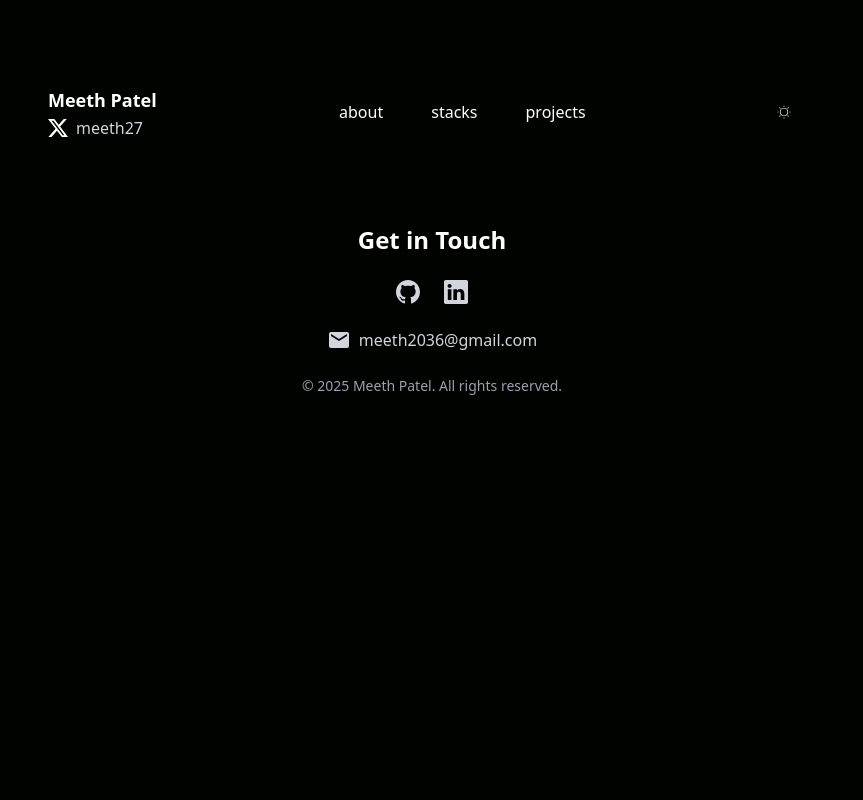
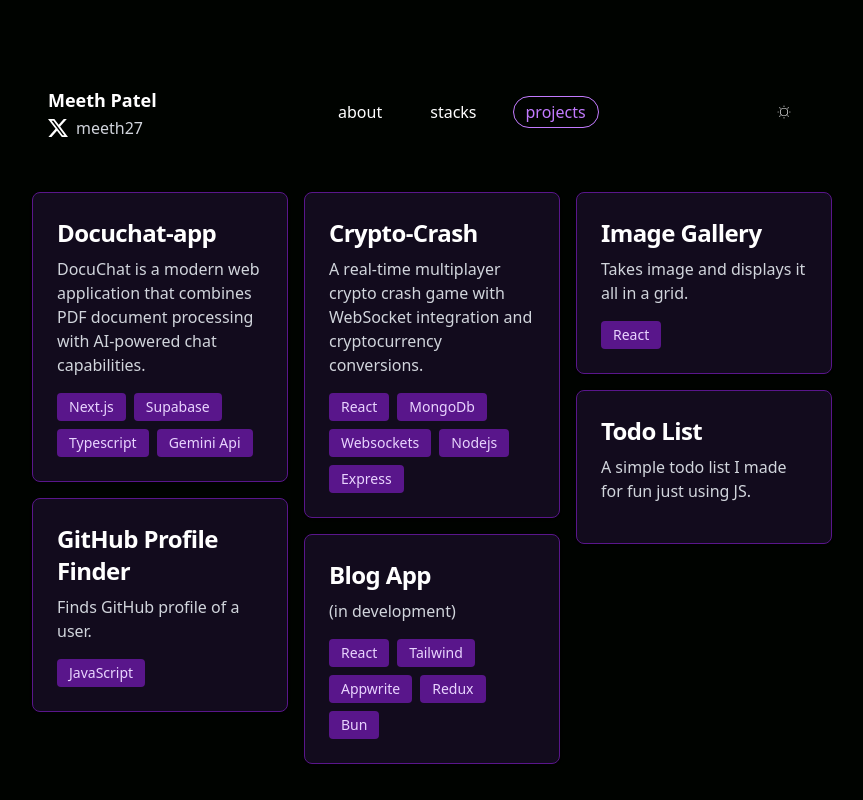
Before and after one commit to meethp20/portfolio, a React (Vite) app: page /pro1 in a window 1280 px wide. Shown: the top 800 px of the page, without its empty margins (208-1071 px from the left). Built offline with nearby package versions, Linux system fonts and the light colour scheme.

Commit message:
fixed my looking issues

```diff
--- a/package.json
+++ b/package.json
@@ -14,6 +14,7 @@
     "react": "^19.0.0",
     "react-dom": "^19.0.0",
     "react-icons": "^5.5.0",
+    "react-masonry-css": "^1.0.16",
     "react-router-dom": "^7.3.0",
     "tailwindcss": "^4.0.10"
   },
@@ -26,6 +27,6 @@
     "eslint-plugin-react-hooks": "^5.1.0",
     "eslint-plugin-react-refresh": "^0.4.19",
     "globals": "^15.15.0",
-    "vite": "^6.2.0"
+    "vite": "^6.3.5"
   }
 }
--- a/src/App.jsx
+++ b/src/App.jsx
@@ -1,10 +1,7 @@
-import { useState } from 'react'
-import reactLogo from './assets/react.svg'
-import viteLogo from '/vite.svg'
 import './App.css'
 import Navbar from './components/Navbar'
 import Hero from './components/Hero'
-import Projects from './components/Projects'
+import Pro1 from './components/Pro1'
 import { ThemeProvider, useTheme } from './context/ThemeContext'
 import Stacks from './components/Stacks'
 import Contacts from './components/Contacts'
@@ -20,7 +17,7 @@ function AppContent() {
         <main className="pt-8 flex-grow">
           <Routes>
             <Route path="/" element={<Hero />} />
-            <Route path="/projects" element={<Projects />} />
+            <Route path="/pro1" element={<Pro1 />} />
             <Route path="/stacks" element={<Stacks />} />
           </Routes>
         </main>
--- /dev/null
+++ b/src/components/Card.jsx
@@ -0,0 +1,40 @@
+import Stack from "./Stack";
+import { useTheme } from "../context/ThemeContext";
+export default function Card({link, description, spanStack, appName}) {
+    const {theme} = useTheme()
+  return (
+
+    <div className="rounded-lg mb-4 w-full break-inside-avoid">
+      <a
+        href={link}
+        target="_blank"
+        className={`block p-6 ${
+          theme === "dark"
+            ? "bg-[#120B1D] border-purple-900"
+            : "bg-gray-100 border-gray-200"
+        } border rounded-lg shadow hover:bg-opacity-80 hover:scale-105 transition-all duration-300`}
+      >
+        <h5
+          className={`mb-2 text-2xl font-bold tracking-tight ${
+            theme === "dark" ? "text-white" : "text-gray-900"
+          }`}
+        >
+         {appName}
+        </h5>
+        <p
+          className={`font-normal ${
+            theme === "dark" ? "text-gray-300" : "text-gray-600"
+          }`}
+        >
+          {" "}
+          {description}{" "}
+        </p>
+        <div className="mt-4 flex-wrap gap-2">
+          <Stack stack={spanStack} />
+        </div>
+      </a>
+
+
+    </div>
+  );
+}
--- a/src/components/Navbar.jsx
+++ b/src/components/Navbar.jsx
@@ -76,7 +76,7 @@ function Navbar() {
                 </li>
                 <li>
                     <NavLink
-                        to="/projects"
+                        to="/pro1"
                         className={({ isActive }) =>
                             `px-3 py-1 rounded-full transition-all ${theme === 'dark'
                                 ? isActive
@@ -145,7 +145,7 @@ function Navbar() {
                     </li>
                     <li className={`p-5 border-b ${theme === 'dark' ? 'border-gray-700' : 'border-gray-200'}`}>
                         <NavLink
-                            to="/projects"
+                            to="/pro1"
                             className={({ isActive }) =>
                                 `px-3 py-1 rounded-full transition-all ${theme === 'dark'
                                     ? isActive
--- /dev/null
+++ b/src/components/Pro1.jsx
@@ -0,0 +1,71 @@
+import Masonry from "react-masonry-css";
+import Card from "./Card";
+
+export default function Pro1() {
+  const breakpointColumnsObj = {
+    default: 3,
+    1024: 3,
+    768: 2,
+    500: 1,
+  };
+
+  const projects = [
+    {
+      link: "https://github.com/meethp20/docuchat-app",
+      appName: "Docuchat-app",
+      description:
+        "DocuChat is a modern web application that combines PDF document processing with AI-powered chat capabilities.",
+      spanStack: ["Next.js", "Supabase", "Typescript", "Gemini Api"],
+    },
+    {
+      link: "https://github.com/meethp20/Crypto-Crash",
+      appName: "Crypto-Crash",
+      description:
+        "A real-time multiplayer crypto crash game with WebSocket integration and cryptocurrency conversions.",
+      spanStack: ["React", "MongoDb", "Websockets", "Nodejs", "Express"],
+    },
+    {
+      link: "https://image-gallery-eosin-seven.vercel.app/",
+      appName: "Image Gallery",
+      description: "Takes image and displays it all in a grid.",
+      spanStack: ["React"],
+    },
+    {
+      link: "https://github-profiles-blue.vercel.app/",
+      appName: "GitHub Profile Finder",
+      description: "Finds GitHub profile of a user.",
+      spanStack: ["JavaScript"], // Note: fix typo 'Javasript' from original
+    },
+    {
+      link: "#",
+      appName: "Blog App",
+      description: "(in development)",
+      spanStack: ["React", "Tailwind", "Appwrite", "Redux", "Bun"],
+    },
+    {
+      link: "https://todo-list-ruddy-alpha-51.vercel.app/",
+      appName: "Todo List",
+      description: "A simple todo list I made for fun just using JS.",
+      spanStack: [], // No stack mentioned in original
+    },
+  ];
+
+  return (
+    <Masonry
+      breakpointCols={breakpointColumnsObj}
+      className="my-masonry-grid"
+      columnClassName="my-masonry-grid_column"
+
+    >
+      {projects.map((project, idx) => (
+        <Card
+          key={idx}
+          link={project.link}
+          appName={project.appName}
+          description={project.description}
+          spanStack={project.spanStack}
+        />
+      ))}
+    </Masonry>
+  );
+}
--- a/src/components/Projects.jsx
+++ b/src/components/Projects.jsx
@@ -12,7 +12,7 @@ function Projects() {
                  <a href="https://github.com/meethp20/docuchat-app" target='_blank' className={`block p-6 ${theme === 'dark' ? 'bg-[#120B1D] border-purple-900' : 'bg-gray-100 border-gray-200'} border rounded-lg shadow hover:bg-opacity-80 hover:scale-105 transition-all duration-300`}>
                     <h5 className={`mb-2 text-2xl font-bold tracking-tight ${theme === 'dark' ? 'text-white' : 'text-gray-900'}`}>Docuchat-app</h5>
                     <p className={`font-normal ${theme === 'dark' ? 'text-gray-300' : 'text-gray-600'}`}>
-DocuChat is a modern web application that combines PDF document processing with AI-powered chat capabilities.</p>
+  DocuChat is a modern web application that combines PDF document processing with AI-powered chat capabilities.</p>
                     <div className="mt-4 flex-wrap gap-2">
                         <span className="px-3 py-1 text-sm bg-purple-900 text-purple-200 rounded whitespace-nowrap">Next.js</span>
                         <span className="px-3 py-1 text-sm bg-purple-900 text-purple-200 rounded whitespace-nowrap">Supabase</span>
--- /dev/null
+++ b/src/components/Stack.jsx
@@ -0,0 +1,15 @@
+export default function Stack({ stack }) {
+  return (
+    <div className="flex flex-wrap gap-2">
+      {stack.map((name,id) => {
+        return (
+          <span
+          key={id}
+          className="px-3 py-1 text-sm bg-purple-900 text-purple-200 rounded whitespace-nowrap">
+            {name}
+          </span>
+        );
+      })}
+    </div>
+  );
+}
--- a/src/index.css
+++ b/src/index.css
@@ -17,3 +17,17 @@ body {
 body.light-mode {
     background-color: #ffffff;
 }
+
+.my-masonry-grid {
+  display: flex;
+  margin-left: -1rem; /* gutter size offset */
+  width: auto;
+}
+.my-masonry-grid_column {
+  padding-left: 1rem; /* gutter size */
+  background-clip: padding-box;
+}
+
+.my-masonry-grid_column > div {
+  margin-bottom: 1rem;
+}
```
Also changed, not shown: 1 other file (tests, documents, lock files or other folders).
